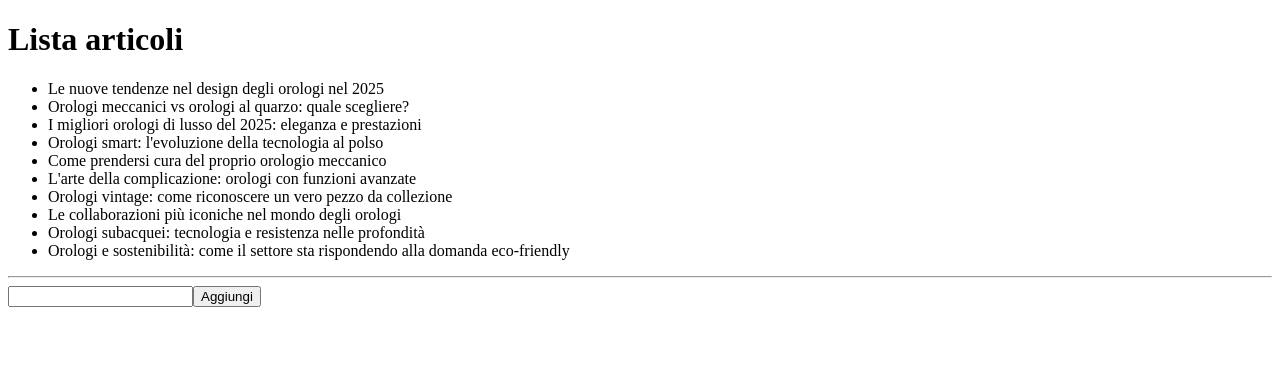
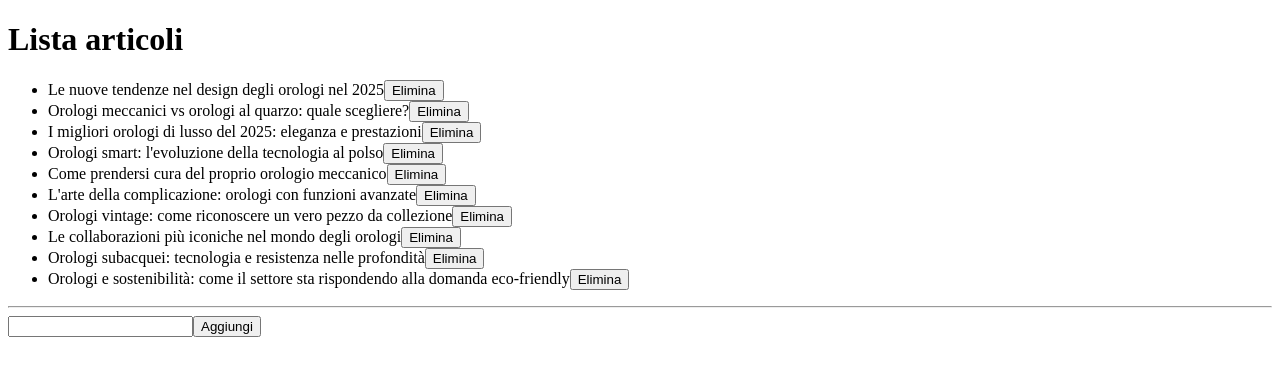
Before and after one commit to defendimattia/react-form, a React (Vite) app: page / in a window 1280 px wide. Shown: the top 376 px of the page. Built offline with nearby package versions, Linux system fonts and the light colour scheme.

Commit message:
add: delete button

```diff
--- a/src/App.jsx
+++ b/src/App.jsx
@@ -21,11 +21,20 @@ function App() {
 
   }
 
+  function deleteFunction(idArticle) {
+    const filteredList = list.filter(el => el.id !== idArticle)
+    return setList(filteredList)
+  }
+
   return (
     <>
       <h1>Lista articoli</h1>
       <ul>
-        {list.map(article => <li key={article.id}>{article.title}</li>)}
+        {list.map(article => <li key={article.id}>
+          {article.title}
+          <button onClick={() => deleteFunction(article.id)}>Elimina</button>
+        </li>
+        )}
       </ul>
       <hr />
       <form action="" onSubmit={submitFunction}>
```
